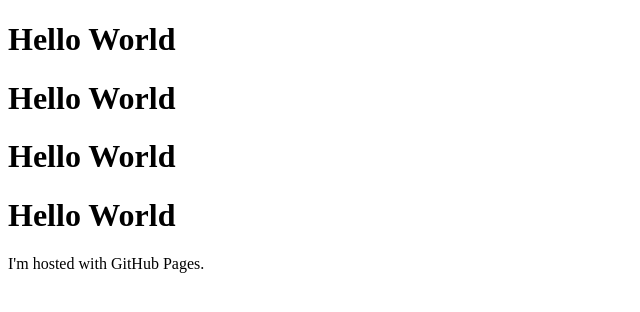
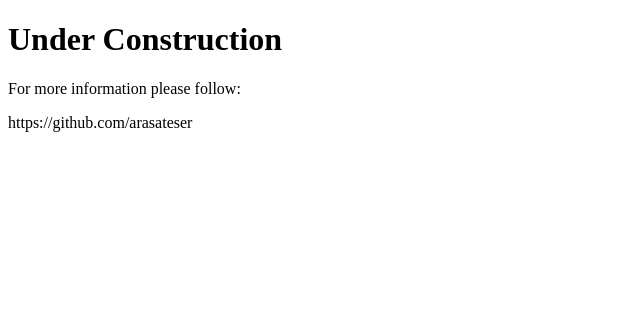
Before and after one commit to arasateser/arasateser.github.io, a plain HTML site: page index.html in a window 1280 px wide. Shown: the whole page, without its empty margins (0-640 px from the left). Drawn offline with Linux system fonts and the light colour scheme.

Commit message:
Update index.html

```diff
--- a/index.html
+++ b/index.html
@@ -1,10 +1,8 @@
 <!DOCTYPE html>
 <html>
 <body>
-<h1>Hello World</h1>
-<h1>Hello World</h1>
-<h1>Hello World</h1>
-<h1>Hello World</h1>
-<p>I'm hosted with GitHub Pages.</p>
+<h1>Under Construction</h1>
+<p>For more information please follow:</p>
+<p>https://github.com/arasateser</p>
 </body>
 </html>
```
